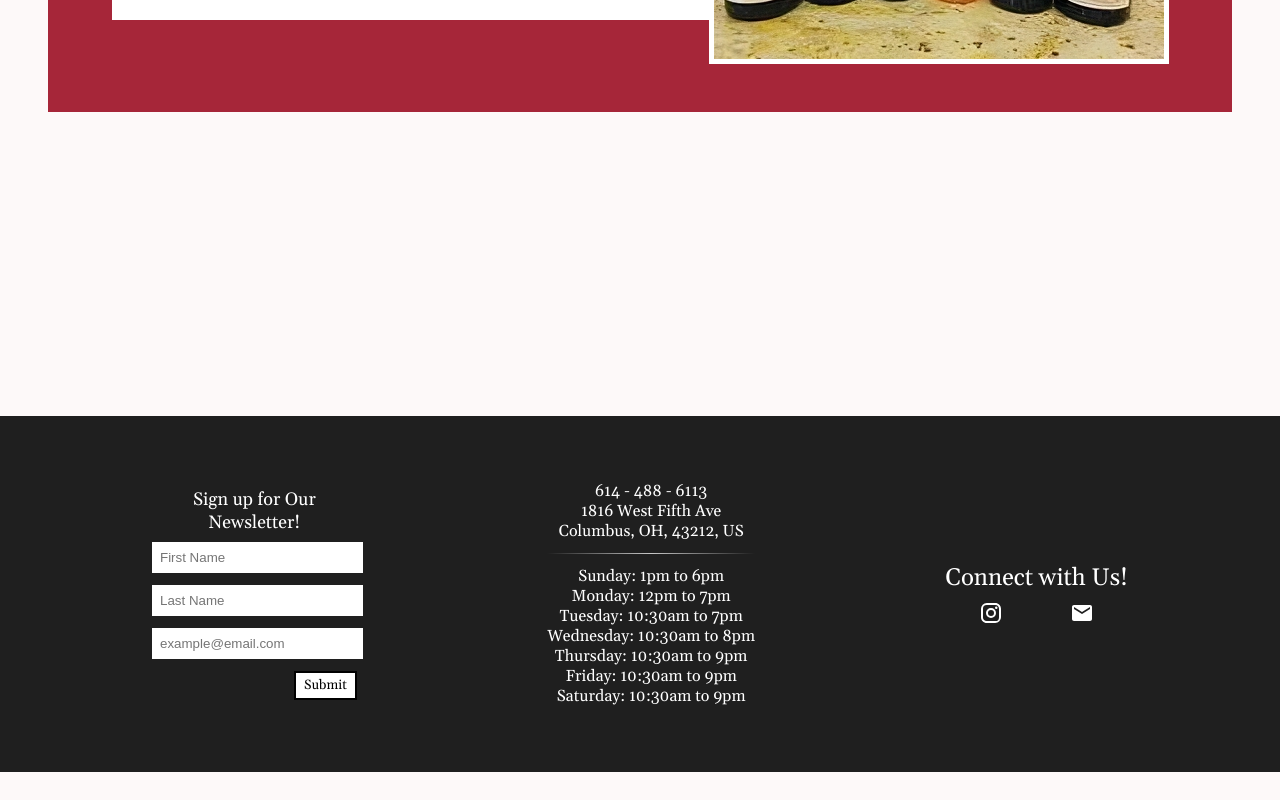
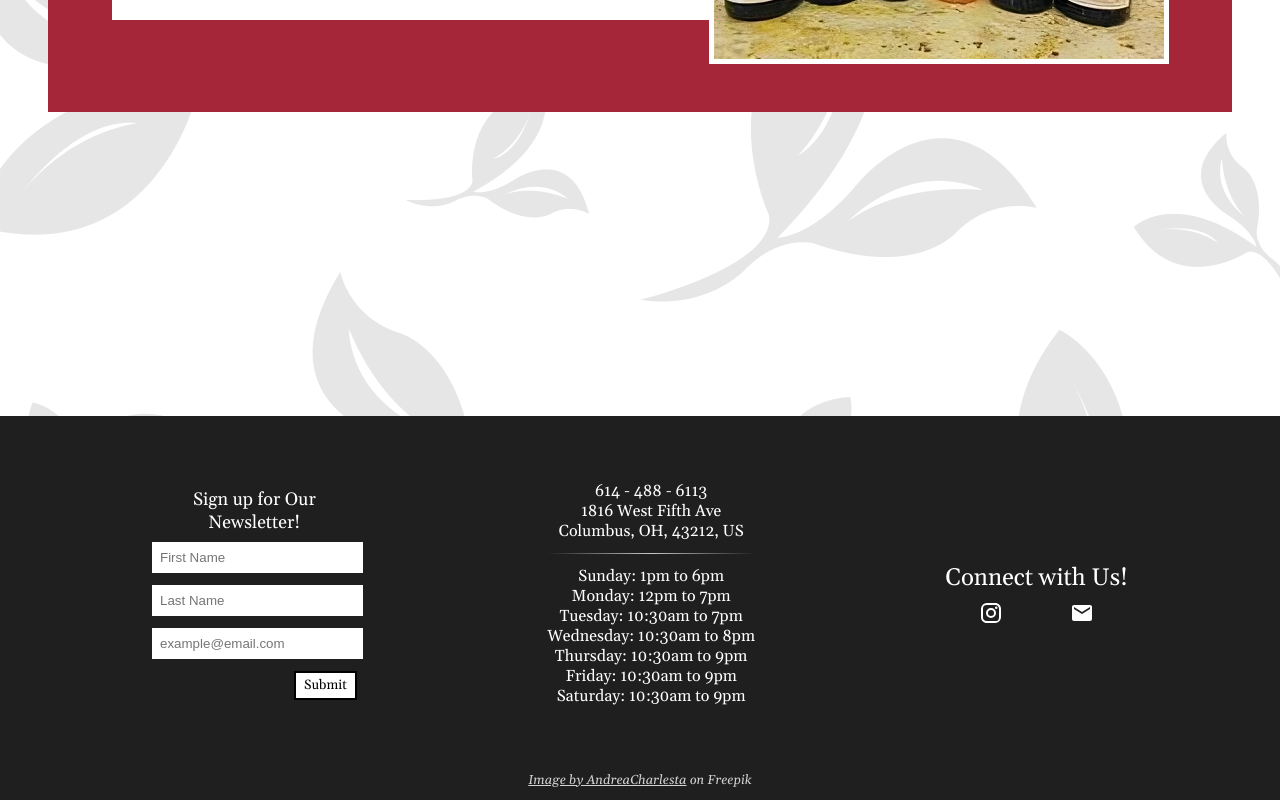
Before and after one commit to JakeWilliams21/Twisted-Vine, a React (Create React App) app in the folder client/: page / in a window 1280 px wide. Shown: the part 3115-3915 px from the top of the page. Before the commit the page ends 3887 px from the top, so only its background shows below. Built offline with nearby package versions, Linux system fonts and the light colour scheme; a web font is replaced by a local one.

Commit message:
Background Image

```diff
--- a/client/src/App.js
+++ b/client/src/App.js
@@ -36,7 +36,6 @@ function App() {
         <WineBar/>
         <Footer/>
       </div>
-
     </div>
   );
 }
--- a/client/src/components/Footer.js
+++ b/client/src/components/Footer.js
@@ -43,6 +43,7 @@ const Footer = () => {
                 </div>
             </div>
         </div>
+        <span className = 'attribute'><a href="https://www.freepik.com/free-vector/background-leaf-pattern-design-template_33268434.htm">Image by AndreaCharlesta</a> on Freepik</span>
     </div>
   )
 }
--- a/client/src/index.css
+++ b/client/src/index.css
@@ -6,7 +6,8 @@ body {
   font-family: 'Gelasio', serif;
   -webkit-font-smoothing: antialiased;
   -moz-osx-font-smoothing: grayscale;
-  background-color: #FDF9F9;
+  /* background-color: #FDF9F9; */
+  background-image: url('./images/33268434_jol5.jpg');
 }
 
 code {
--- a/client/src/style/Footer.css
+++ b/client/src/style/Footer.css
@@ -2,6 +2,7 @@
     display: flex;
     justify-content: center;
     align-items: center;
+    flex-direction: column;
     color: white;
     background-color: #1f1f1f;
 }
@@ -98,6 +99,17 @@
     justify-content: center;
 }
 
+.attribute {
+    font-size: small;
+    font-style: italic;
+    padding-bottom: 12px;
+    color: lightgray;
+}
+
+.attribute a {
+    color: lightgray;
+}
+
 @media (max-width: 1000px) {
     .footer-content {
         flex-direction: column;
```
Also changed, not shown: client/src/images/33268434_jol5.jpg (added).
